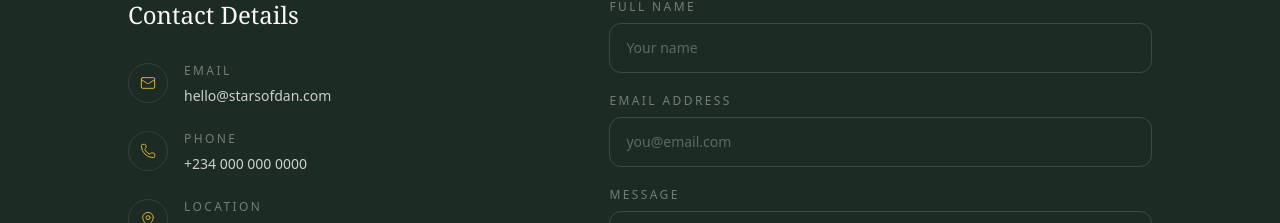
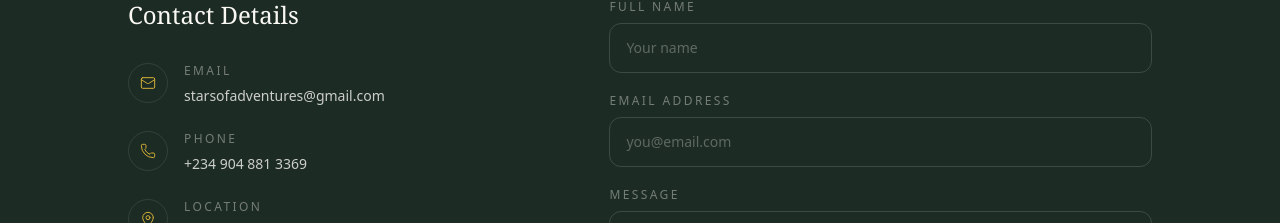
Before and after one commit to Denzel-Ikebudu/Rose-ecommerce, a Next.js app in the folder frontend/: page /contact in a window 1280 px wide. Shown: the part 385-608 px from the top of the page. Built offline with nearby package versions, Linux system fonts and the light colour scheme; no server answers.

Commit message:
Update contact details

```diff
--- a/frontend/src/app/contact/page.jsx
+++ b/frontend/src/app/contact/page.jsx
@@ -10,14 +10,14 @@ const CONTACT_DETAILS = [
   {
     Icon: Mail,
     label: "Email",
-    value: "hello@starsofdan.com",
-    href: "mailto:hello@starsofdan.com",
+    value: "starsofadventures@gmail.com",
+    href: "mailto:starsofadventures@gmail.com",
   },
   {
     Icon: Phone,
     label: "Phone",
-    value: "+234 000 000 0000",
-    href: "tel:+2340000000000",
+    value: "+234 904 881 3369",
+    href: "tel:+2349048813369",
   },
   {
     Icon: MapPin,
```
